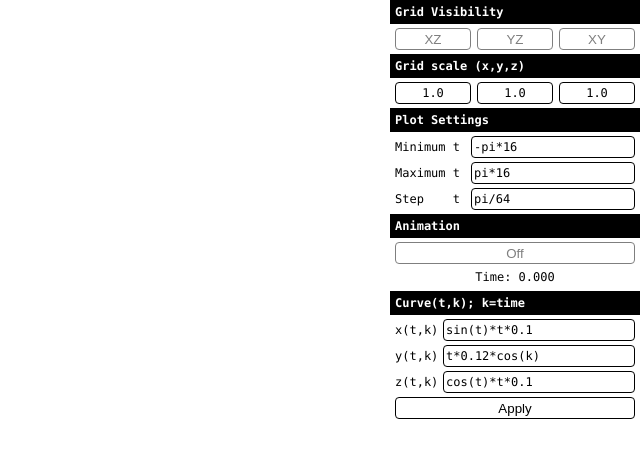
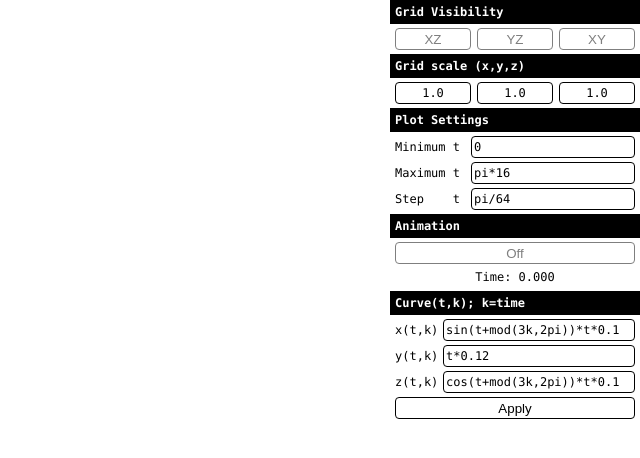
Before and after one commit to thejoggeli/parameter-plot, a plain HTML site: page index.html in a window 1280 px wide. Shown: the whole page, without its empty margins (640-1280 px from the left). Drawn offline with nearby package versions, Linux system fonts and the light colour scheme.

Commit message:
default values

```diff
--- a/index.html
+++ b/index.html
@@ -50,7 +50,7 @@
 			<div class="title">Plot Settings</div>
 			<div class="row input-row-1">
 				<div class="label">Minimum t </div>
-				<input class="input-1 min-t" type="text" value="-pi*16" name="min-t">
+				<input class="input-1 min-t" type="text" value="0" name="min-t">
 			</div>
 			<div class="row input-row-1">
 				<div class="label">Maximum t</div>
@@ -74,15 +74,15 @@
 			<div class="title real">Curve(t,k); k=time</div>
 			<div class="row plot-row">
 				<div class="label">x(t,k)</div>
-				<input type="text" class="input x-plot" value="sin(t)*t*0.1" name="x-plot">
+				<input type="text" class="input x-plot" value="sin(t+mod(3k,2pi))*t*0.1" name="x-plot">
 			</div>
 			<div class="row plot-row">
 				<div class="label">y(t,k)</div>
-				<input type="text" class="input y-plot" value="t*0.12*cos(k)" name="y-plot">
+				<input type="text" class="input y-plot" value="t*0.12" name="y-plot">
 			</div>
 			<div class="row plot-row">
 				<div class="label">z(t,k)</div>
-				<input type="text" class="input z-plot" value="cos(t)*t*0.1" name="z-plot">
+				<input type="text" class="input z-plot" value="cos(t+mod(3k,2pi))*t*0.1" name="z-plot">
 			</div>
 			<div class="row plotit-row"><button class="plot-it">Apply</button></div>
 		</div>
```
